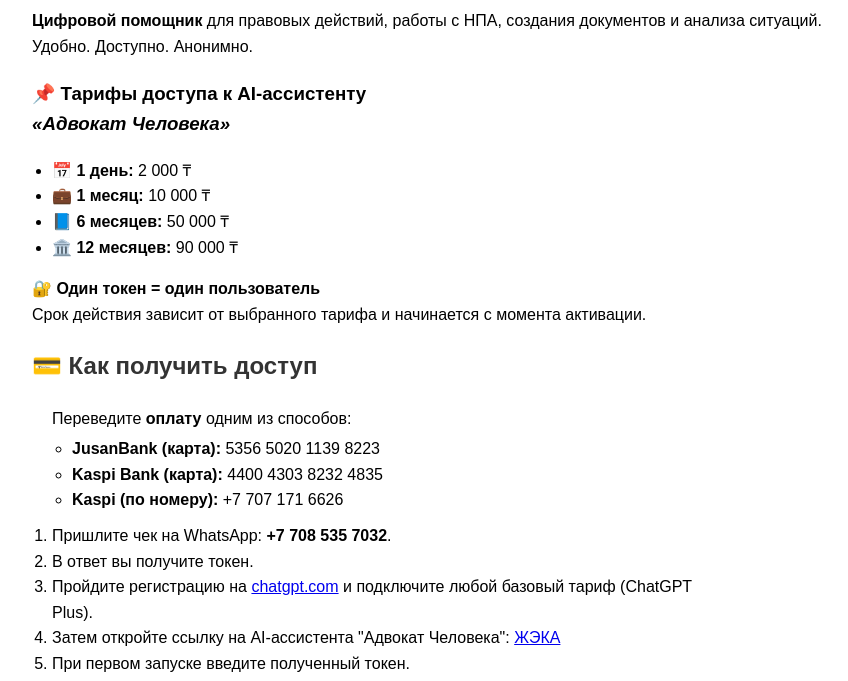
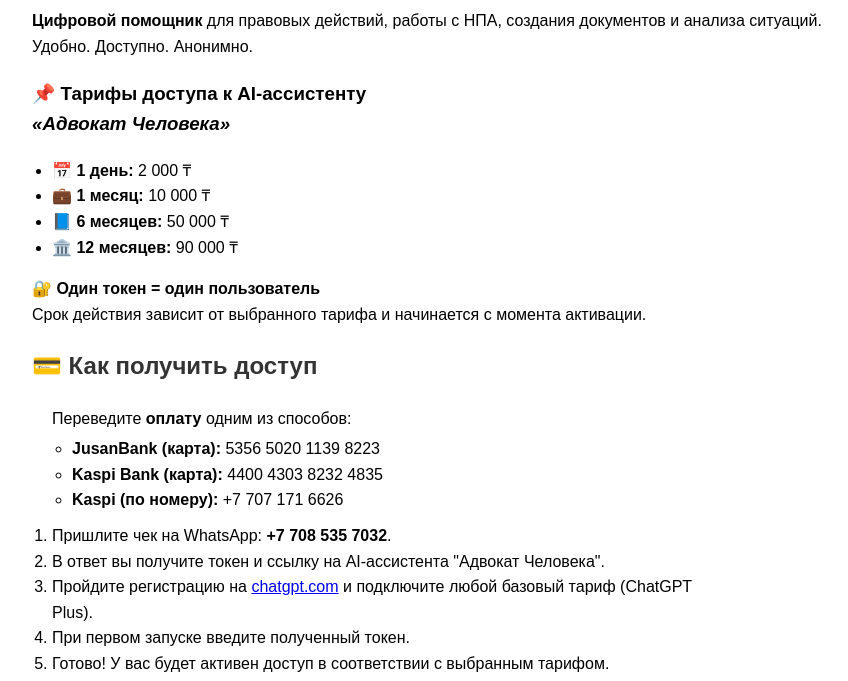
Before and after one commit to Absolutkz/advokat_cheloveka, a plain HTML site: page index.html in a window 1280 px wide. Shown: the part 106-787 px from the top of the page, without its empty margins (208-1056 px from the left). Drawn offline with Linux system fonts and the light colour scheme.

Commit message:
Update index.html

```diff
--- a/index.html
+++ b/index.html
@@ -56,9 +56,8 @@
       <li><strong>Kaspi (по номеру):</strong> +7 707 171 6626</li>
     </ul>
     <li>Пришлите чек на WhatsApp: <strong>+7 708 535 7032</strong>.</li>
-    <li>В ответ вы получите токен.</li>
+    <li>В ответ вы получите токен и ссылку на AI-ассистента "Адвокат Человека".</li>
     <li>Пройдите регистрацию на <a href="https://chatgpt.com" target="_blank">chatgpt.com</a> и подключите любой базовый тариф (ChatGPT Plus).</li>
-    <li>Затем откройте ссылку на AI-ассистента "Адвокат Человека": <a href="https://chatgpt.com/g/g-67f8837735f88191bd1390d14bbb955e-advokat-cheloveka" target="_blank">ЖЭКА</a></li>
     <li>При первом запуске введите полученный токен.</li>
     <li>Готово! У вас будет активен доступ в соответствии с выбранным тарифом.</li>
   </ol>
```
